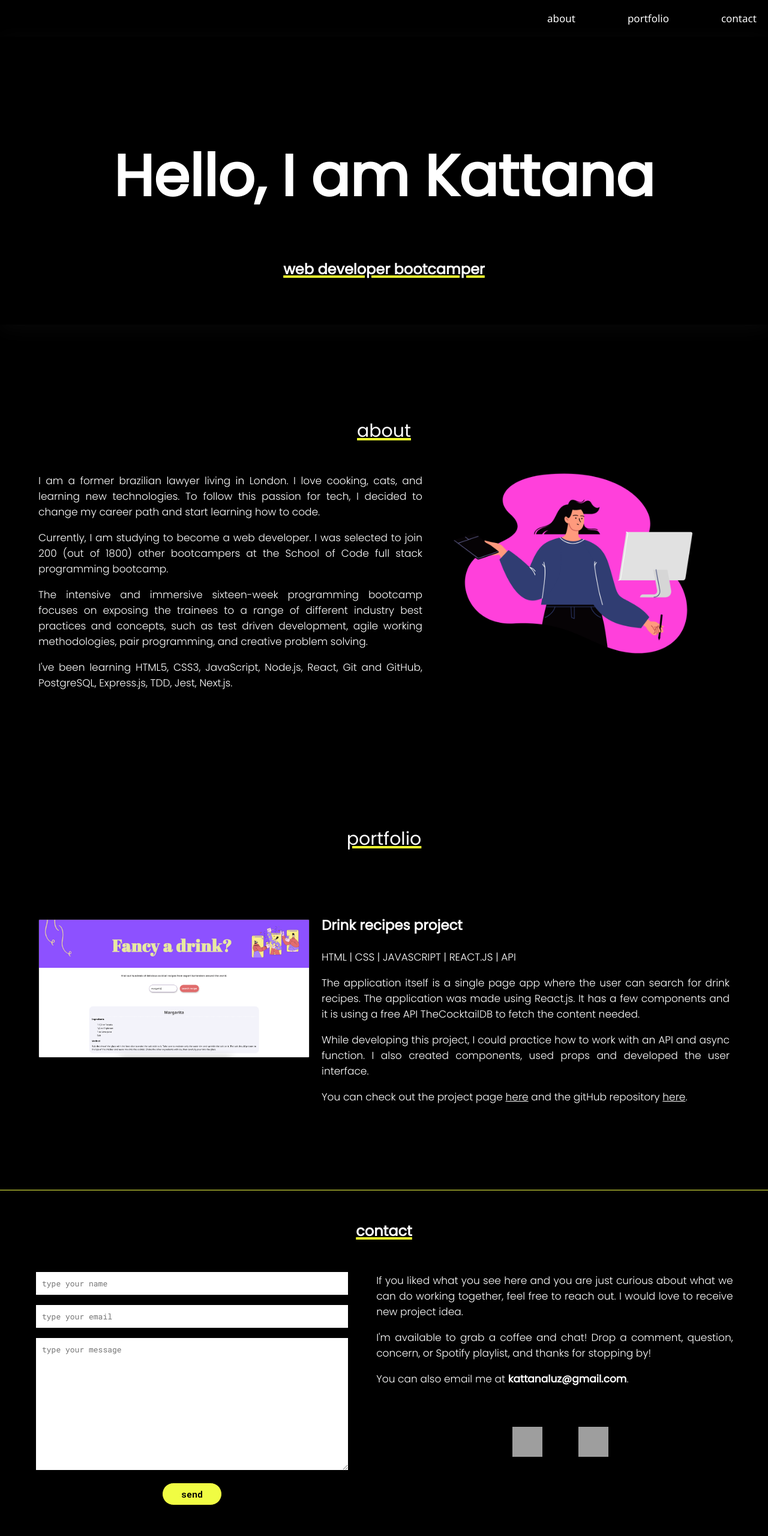
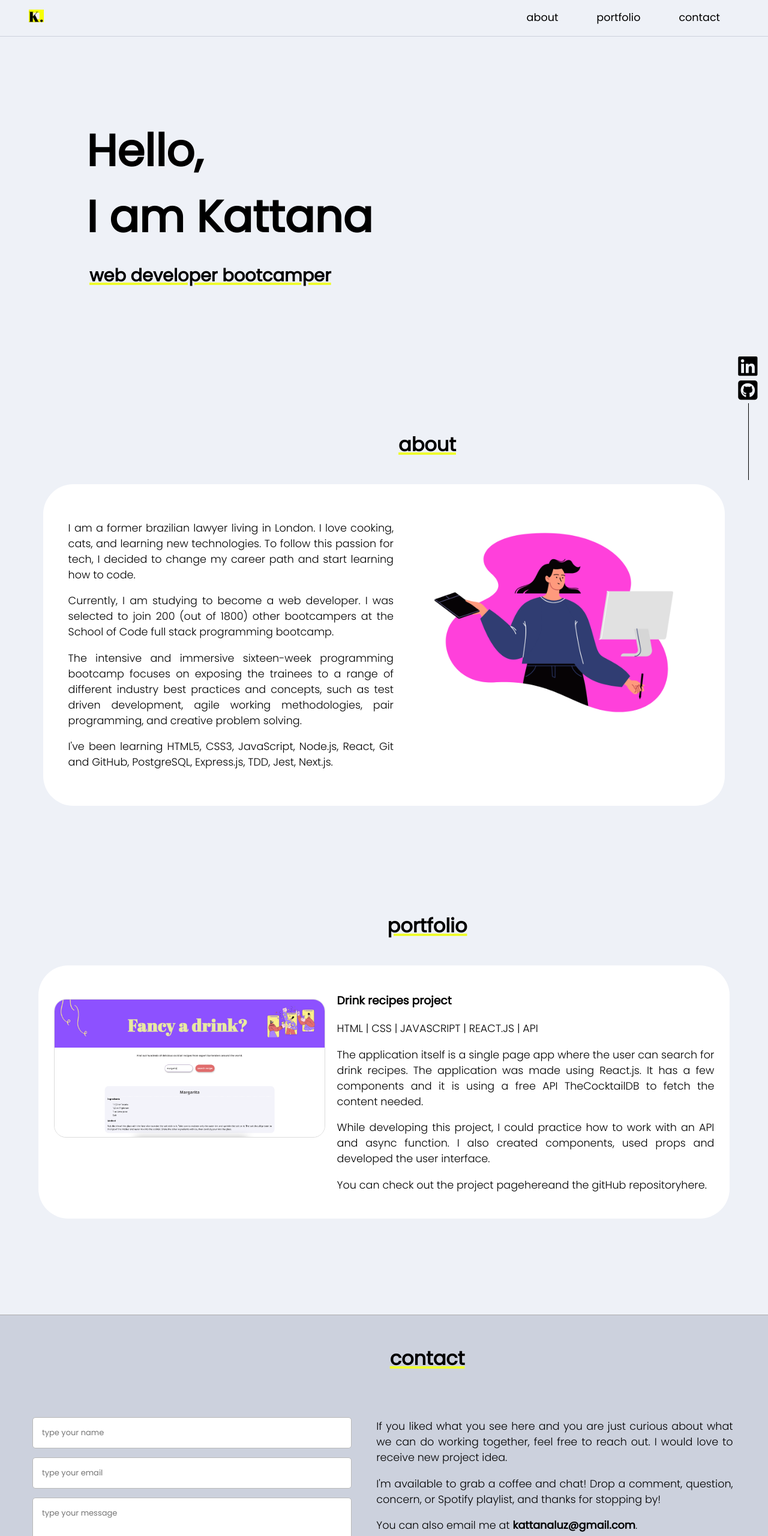
Before and after one commit to kattanaluz/portfolio1, a React app: page / in a window 1280 px wide. Shown: the top 2560 px of the page at 60% size. Built offline with nearby package versions, Linux system fonts and the light colour scheme; grey boxes are pictures that could not be loaded.

Commit message:
Changed styles

```diff
--- a/public/index.html
+++ b/public/index.html
@@ -24,7 +24,15 @@
       work correctly both with client-side routing and a non-root public URL.
       Learn how to configure a non-root public URL by running `npm run build`.
     -->
-    <title>Kattana Luz</title>
+    <script
+      src="https://kit.fontawesome.com/a076d05399.js"
+      crossorigin="anonymous"
+    ></script>
+    <script
+      src="https://kit.fontawesome.com/a076d05399.js"
+      crossorigin="anonymous"
+    ></script>
+    <title>Kattana Luz | Web Developer</title>
   </head>
   <body>
     <noscript>You need to enable JavaScript to run this app.</noscript>
--- a/src/components/about/index.module.css
+++ /dev/null
@@ -1,26 +0,0 @@
-@import url("https://fonts.googleapis.com/css2?family=Poppins:wght@100;200;300;400&display=swap");
-
-.aboutWrapperDiv {
-  background-color: rgb(255, 255, 255);
-  color: rgb(0, 0, 0);
-  margin: 9% 2% 20px 2%;
-  padding: 2%;
-  border-radius: 20px;
-  box-shadow: 5px 5px 33px 0px rgba(33, 33, 33, 0.062);
-}
-
-.aboutH2 {
-  font-family: "Noto Sans", sans-serif;
-  text-decoration: 4px underline rgb(238, 252, 46);
-  font-size: 30px;
-  font-weight: 400;
-  color: black;
-}
-
-.aboutParagraphs {
-  text-align: justify;
-}
-
-p {
-  font-family: "Poppins", sans-serif;
-}
--- a/src/components/app/app.js
+++ b/src/components/app/app.js
@@ -3,7 +3,6 @@ import LandDisplay from "../landDisplay";
 import Nav from "../nav";
 import TechDisplay from "../techDisplay";
 import Portfolio from "../portfolio";
-import About from "../about";
 import Contact from "../contact";
 
 function App() {
--- a/src/components/contact/index.js
+++ b/src/components/contact/index.js
@@ -1,10 +1,11 @@
+import Icons from "../icons";
 import css from "./index.module.css";
 
 function Contact() {
   return (
-    <div className={css.contact} id="contact">
+    <div className={css.contactWrapper} id="contact">
       <h2 className={css.contactH2}>contact</h2>
-      <div className={css.contactWrapper}>
+      <div className={css.contactParagraphsWrapper}>
         <div className={css.formWrapper}>
           <form
             action="https://formsubmit.co/kattanaluz@gmail.com"
@@ -59,45 +60,13 @@ function Contact() {
             You can also email me at{" "}
             <span id={css.email}>kattanaluz@gmail.com</span>.
           </p>
-          <ul className={css.icons}>
-            <li>
-              <a
-                href="https://github.com/kattanaluz"
-                title="Image from freeiconspng.com"
-                target="_blank"
-              >
-                <img
-                  src="https://www.freeiconspng.com/uploads/github-icon-9.png"
-                  width="50"
-                  height="50"
-                  alt="GitHub Logo"
-                />
-              </a>
-            </li>
-
-            <li>
-              <a
-                href="https://www.linkedin.com/in/kattana-luz-6b1000124/"
-                title="Image from freeiconspng.com"
-                target="_blank"
-              >
-                <img
-                  src="https://www.freeiconspng.com/uploads/displaying-19-gallery-images-for-linkedin-logo-png-25.png"
-                  width="50"
-                  height="50"
-                  alt="Linkedin Logo"
-                />
-              </a>
-            </li>
-          </ul>
+          <Icons />
         </div>
       </div>
       <a href="#top" id={css.backToTop}>
         back to the top
       </a>
-      <p className={css.designAuthor}>
-        CREATED AND DESIGNED BY KATTANA LUZ | 2022
-      </p>
+      <p id={css.designAuthor}>CREATED AND DESIGNED BY KATTANA LUZ | 2022</p>
     </div>
   );
 }
--- a/src/components/contact/index.module.css
+++ b/src/components/contact/index.module.css
@@ -1,12 +1,19 @@
-.contact {
-  background-color: rgba(0, 0, 0, 0.897);
-  padding-top: 15px;
-  padding-bottom: 15px;
-  border-top: 0.5px solid rgb(240, 252, 67);
-  height: fit-content;
+.contactH2 {
+  font-size: 2rem;
+  text-align: center;
+  padding: 2rem;
+  font-weight: 900;
 }
 
 .contactWrapper {
+  margin-top: 10rem;
+  padding-bottom: 3rem;
+  height: fit-content;
+  background-color: #ccd1dd;
+  border-top: 0.5px solid rgb(173, 173, 173);
+}
+
+.contactParagraphsWrapper {
   display: flex;
   flex-direction: row;
   margin-bottom: 50px;
@@ -17,15 +24,7 @@
   width: 50%;
 }
 
-.contactH2 {
-  color: white;
-  text-decoration: 4px underline rgb(238, 252, 46);
-  padding: 15px;
-}
-
 .contactWrapper p {
-  color: white;
-  font-size: 17px;
   text-align: justify;
   padding-right: 20px;
 }
@@ -37,17 +36,17 @@
 
 form {
   text-align: center;
-  font-family: "Roboto Mono", monospace;
-  font-size: 19px;
+  font-size: 17px;
 }
 
 input {
   width: 500px;
-  font-family: "Roboto Mono", monospace;
   font-size: 13px;
+  font-family: inherit;
   text-align: start;
-  padding: 10px;
-  border: 1px solid black;
+  padding: 15px;
+  border: 0.5px solid rgb(185, 185, 185);
+  border-radius: 5px;
   margin-top: 15px;
 }
 
@@ -57,14 +56,15 @@ input:focus {
 
 textarea {
   width: 500px;
-  font-family: "Roboto Mono", monospace;
   font-size: 13px;
   text-align: start;
-  padding: 10px;
-  border: 1px solid black;
+  padding: 15px;
+  border: 0.5px solid rgb(185, 185, 185);
+  border-radius: 5px;
   margin-top: 15px;
   resize: vertical;
   min-height: 200px;
+  font-family: inherit;
 }
 
 textarea:focus {
@@ -76,38 +76,51 @@ textarea:focus {
   text-align: center;
   padding: 8px;
   border-radius: 30px;
-  background-color: rgb(240, 252, 67);
+  background-color: rgb(236, 236, 236);
   font-size: 15px;
   font-weight: bolder;
+  border: 1px solid rgb(170, 169, 169);
+}
+
+.inputButton:hover {
+  background-color: rgb(240, 252, 67);
 }
 
 .icons {
-  padding: 50px;
-  text-align: center;
+  text-align: end;
+  display: flex;
+  flex-direction: column;
 }
 
-li {
-  display: inline-block;
-  margin-right: 30px;
-  margin-left: 30px;
+li:nth-child(1) {
+  position: fixed;
+  overflow-y: scroll;
+  bottom: 2rem;
+  right: 0.1rem;
+  padding: 0;
 }
 
-.designAuthor {
-  margin-top: 70px;
-  color: white;
-  font-size: 13px;
+li:nth-child(2) {
+  position: fixed;
+  overflow-y: scroll;
+  bottom: 6rem;
+  right: 0.1rem;
+  padding: 0;
+}
+
+.iconsLink {
+}
+
+#designAuthor {
+  margin-top: 3rem;
+  font-size: inherit;
+  text-align: center;
 }
 
 #email {
   font-weight: bolder;
 }
 
-#backToTop {
-  font-family: "Roboto Mono", monospace;
-  font-size: 16px;
-  color: white;
+#backToTop:hover {
+  text-decoration: 3px underline rgb(238, 252, 46);
 }
-
-#backToTop:hover {
-  text-decoration: 3px underline rgb(255, 255, 255);
-}
--- a/src/components/form/index.module.css
+++ /dev/null
@@ -1,39 +0,0 @@
-.formWrapper {
-  width: 800px;
-  height: 600px;
-  background-color: rgb(0, 0, 0);
-}
-
-form {
-  text-align: center;
-  font-family: "Roboto Mono", monospace;
-  font-size: 19px;
-}
-
-input {
-  width: 500px;
-  font-family: "Roboto Mono", monospace;
-  font-size: 13px;
-  text-align: start;
-  padding: 10px;
-  border: 1px solid black;
-  margin-top: 10px;
-}
-
-input:focus {
-  outline-color: rgb(238, 252, 46);
-}
-
-.inputMessage {
-  min-height: 200px;
-}
-
-.inputButton {
-  width: 100px;
-  text-align: center;
-  padding: 8px;
-  border-radius: 30px;
-  background-color: rgb(238, 252, 46);
-  font-size: 15px;
-  font-weight: bolder;
-}
--- /dev/null
+++ b/src/components/icons/index.js
@@ -0,0 +1,22 @@
+import css from "./index.module.css";
+
+export default function Icons() {
+  return (
+    <div>
+      <div className={css.linkedinIcon}>
+        <a
+          href="https://www.linkedin.com/in/kattana-luz-6b1000124/"
+          target="_blank"
+        >
+          <i class="fab fa-linkedin"></i>
+        </a>
+        <div className={css.gitIcon}>
+          <a href="https://github.com/kattanaluz" target="_blank">
+            <i class="fab fa-github-square"></i>
+          </a>
+        </div>
+      </div>
+      <div className={css.line}></div>
+    </div>
+  );
+}
--- /dev/null
+++ b/src/components/icons/index.module.css
@@ -0,0 +1,42 @@
+.gitIcon {
+  position: fixed;
+  bottom: 0;
+  height: 10.5rem;
+  right: 1.1rem;
+}
+
+.linkedinIcon {
+  position: fixed;
+  bottom: 0;
+  height: 13rem;
+  right: 1.1rem;
+}
+
+i {
+  font-size: 2.3rem;
+}
+
+i:hover {
+  background-color: rgb(251, 255, 0);
+}
+
+.line {
+  position: fixed;
+  bottom: 0;
+  right: 2rem;
+  height: 8rem;
+  width: 0.09rem;
+  background-color: black;
+}
+
+@media (max-width: 600px) {
+  .linkedinIcon {
+    display: none;
+  }
+  .gitIcon {
+    display: none;
+  }
+  .line {
+    display: none;
+  }
+}
--- a/src/components/landDisplay/index.js
+++ b/src/components/landDisplay/index.js
@@ -7,10 +7,11 @@ function LandDisplay() {
         <div className={css.landMessageWrapper}>
           <div className={css.landMessage}>
             <h1>
-              Hello, I am <span className={css.name}> Kattana</span>
+              <span className={css.hello}>Hello, </span>
+              <span className={css.name}>I am Kattana</span>
             </h1>
           </div>
-          <h2>web developer bootcamper</h2>
+          <h2 className={css.LandDisplayH3}>web developer bootcamper</h2>
         </div>
       </div>
     </div>
--- a/src/components/landDisplay/landDisplay.module.css
+++ b/src/components/landDisplay/landDisplay.module.css
@@ -5,23 +5,28 @@
 .wrapper {
   height: 30rem;
   width: auto;
-  box-shadow: 1px 6px 33px 0px rgba(89, 89, 89, 0.103);
-  background-color: rgb(0, 0, 0);
 }
 
 h1 {
   text-align: start;
   font-family: "Poppins", sans-serif;
-  color: rgb(255, 255, 255);
-  font-size: 6rem;
-  padding-top: 10rem;
-  text-align: center;
+  padding-top: 8.5rem;
   margin-top: 0;
+  margin-left: 9rem;
+  font-size: 4.6rem;
+  margin-bottom: 0rem;
 }
 
 h2 {
-  text-align: center;
+  text-align: start;
   font-family: "Poppins", sans-serif;
   text-decoration: 4px underline rgb(238, 252, 46);
-  color: rgb(255, 255, 255);
+  margin-left: 9rem;
+  font-size: 1.8rem;
+  margin-top: 1rem;
+  /* background-color: rgb(238, 252, 46); */
 }
+
+.name {
+  display: block;
+}
--- a/src/components/nav/index.js
+++ b/src/components/nav/index.js
@@ -1,16 +1,20 @@
 import css from "./index.module.css";
+import image from "./logo.png";
 function Nav() {
   return (
     <nav className={css.navBar} id="top">
-      <span>
+      <div className={css.logoDiv}>
+        <img className={css.logo} alt="logo" src={image}></img>
+      </div>
+      <div>
         <a href="#about">about</a>
-      </span>
-      <span>
+      </div>
+      <div>
         <a href="#portfolio">portfolio</a>
-      </span>
-      <span>
+      </div>
+      <div>
         <a href="#contact">contact</a>
-      </span>
+      </div>
     </nav>
   );
 }
--- a/src/components/nav/index.module.css
+++ b/src/components/nav/index.module.css
@@ -1,21 +1,19 @@
-@import url("https://fonts.googleapis.com/css2?family=Noto+Sans:ital,wght@0,400;0,700;1,400;1,700&display=swap");
-
 .navBar {
   display: flex;
   flex-direction: row;
-  justify-content: flex-end;
-  gap: 7%;
-  padding: 1.5%;
-  background-color: rgb(0, 0, 0);
+  justify-content: flex-start;
+  gap: 4rem;
+  padding: 1rem;
+  background-color: inherit;
+  padding-right: 5rem;
+  border-bottom: 0.5px solid #ccd1dd;
 }
 
-.navBar a {
-  font-family: "Noto Sans", sans-serif;
-  font-size: 17px;
-  text-decoration: none;
-  color: rgb(255, 255, 255);
+.logoDiv {
+  width: 70%;
+  text-align: start;
+  margin-left: 2rem;
 }
-
-a:hover {
-  text-decoration: 5px underline rgb(29, 27, 49);
+.logo {
+  height: 1.3rem;
 }
--- a/src/components/portfolio/index.js
+++ b/src/components/portfolio/index.js
@@ -7,7 +7,11 @@ function Portfolio() {
       <h2 className={css.portfolioH2}>portfolio</h2>
       <div className={css.projectsDiv}>
         <div className={css.drinkApp}>
-          <a href="https://stoic-elion-211222.netlify.app/" target="_blank">
+          <a
+            className={css.imageLink}
+            href="https://stoic-elion-211222.netlify.app/"
+            target="_blank"
+          >
             <img
               className={css.drinkAppImg}
               src={drinkApp}
@@ -16,26 +20,24 @@ function Portfolio() {
           </a>
           <div className={css.drinkAppText}>
             <h3>Drink recipes project</h3>
-            <p className={css.portfolioParagraph}>
-              HTML | CSS | JAVASCRIPT | REACT.JS | API
-            </p>
-            <p className={css.portfolioParagraph}>
+            <p>HTML | CSS | JAVASCRIPT | REACT.JS | API</p>
+            <p>
               The application itself is a single page app where the user can
               search for drink recipes. The application was made using React.js.
               It has a few components and it is using a free API TheCocktailDB
               to fetch the content needed.
             </p>
-            <p className={css.portfolioParagraph}>
+            <p>
               While developing this project, I could practice how to work with
               an API and async function. I also created components, used props
               and developed the user interface.
             </p>
-            <p className={css.portfolioParagraph}>
-              You can check out the project page{" "}
+            <p>
+              You can check out the project page
               <a href="https://stoic-elion-211222.netlify.app/" target="_blank">
                 here
-              </a>{" "}
-              and the gitHub repository{" "}
+              </a>
+              and the gitHub repository
               <a
                 href="https://github.com/kattanaluz/practice-project-drinks-recipe"
                 target="_blank"
--- a/src/components/portfolio/index.module.css
+++ b/src/components/portfolio/index.module.css
@@ -1,18 +1,12 @@
-@import url("https://fonts.googleapis.com/css2?family=Anton&family=Poppins:wght@100;200;300;400&display=swap");
 .portfolioWrapper {
-  margin-top: 600px;
-  margin-bottom: 100px;
+  margin-top: 10rem;
 }
 
 .portfolioH2 {
+  font-size: 2rem;
   text-align: center;
-  font-family: "Poppins", sans-serif;
-  padding: 5px;
-  font-weight: 400;
-  margin-bottom: 50px;
-  text-decoration: 4px underline rgb(238, 252, 46);
-  font-size: 30px;
-  color: rgb(255, 255, 255);
+  padding: 1rem;
+  font-weight: 900;
 }
 
 .projectsDiv {
@@ -24,15 +18,15 @@
   display: flex;
   flex-direction: row;
   padding: 2%;
-  margin-left: 3%;
-  margin-right: 3%;
-  background-color: rgba(0, 0, 0, 0.151);
+  margin-left: 5%;
+  margin-right: 5%;
+  background-color: rgb(255, 255, 255);
   border-radius: 50px;
 }
 
 .drinkAppImg {
-  border: 0.5px solid rgb(34, 34, 34);
-  border-radius: 2px;
+  border: 0.5px solid rgb(219, 219, 219);
+  border-radius: 20px;
   width: 450px;
   margin-top: 30px;
 }
@@ -42,23 +36,6 @@
   text-align: justify;
 }
 
-h3 {
-  font-family: "Poppins", sans-serif;
-  font-size: 23px;
-  color: white;
+.imageLink:hover {
+  background-color: inherit;
 }
-
-a {
-  color: rgb(255, 255, 255);
-  text-decoration: 1px underline solid rgb(255, 255, 255);
-  font-size: 17px;
-}
-
-a:hover {
-  text-decoration: 4px underline rgb(238, 252, 46);
-}
-
-.portfolioParagraph {
-  font-family: "Poppins", sans-serif;
-  color: rgb(255, 255, 255);
-}
--- a/src/components/techDisplay/index.js
+++ b/src/components/techDisplay/index.js
@@ -3,9 +3,9 @@ import css from "./index.module.css";
 
 function TechDisplay() {
   return (
-    <div id="about">
-      <h2 className={css.h2Header}>about</h2>
-      <div className={css.techDisplayWrapper}>
+    <div id="about" className={css.techDisplayWrapper}>
+      <h2 className={css.aboutH2}>about</h2>
+      <div className={css.techParagraphsWrapper}>
         <div className={css.textDiv}>
           <p>
             I am a former brazilian lawyer living in London. I love cooking,
--- a/src/components/techDisplay/index.module.css
+++ b/src/components/techDisplay/index.module.css
@@ -1,30 +1,34 @@
-@import url("https://fonts.googleapis.com/css2?family=Anton&family=Poppins:wght@100;200;300;400&display=swap");
-.h2Header {
-  margin-top: 150px;
-  font-family: "Poppins", sans-serif;
-  text-align: center;
-  padding: 5px;
-  font-size: 30px;
-  font-weight: 500;
-  text-decoration: 4px underline rgb(238, 252, 46);
-  font-size: 30px;
-  color: rgb(255, 255, 255);
+.techDisplayWrapper {
+  margin-top: 10rem;
 }
 
-.techDisplayWrapper {
+.aboutH2 {
+  font-size: 2rem;
+  text-align: center;
+  padding: 1rem;
+  font-weight: 900;
+}
+
+.techParagraphsWrapper {
   display: flex;
   flex-direction: row;
-  height: 0px;
+  background-color: white;
+  padding: 2%;
+  margin-left: 4.5rem;
+  margin-right: 4.5rem;
+  background-color: rgb(255, 255, 255);
+  border-radius: 50px;
 }
 
 .textDiv {
   width: 50%;
   text-align: justify;
-  margin-left: 5%;
+  margin-left: 0;
+  padding: 1rem;
 }
 
 .imgDiv {
-  width: 10%;
+  margin-top: 2.3rem;
 }
 
 .imgTag {
@@ -33,9 +37,17 @@
   border: none;
 }
 
-p {
-  font-family: "Poppins", sans-serif;
-  font-size: 17px;
-  font-weight: 350;
-  color: white;
+@media (max-width: 1140px) {
+  .imgDiv {
+    display: none;
+  }
+  .textDiv {
+    width: 100%;
+  }
 }
+
+@media (max-width: 600px) {
+  .techParagraphsWrapper {
+    margin: 1%;
+  }
+}
--- a/src/index.css
+++ b/src/index.css
@@ -1,4 +1,32 @@
+@import url("https://fonts.googleapis.com/css2?family=Anton&family=Poppins:wght@100;200;300;400&display=swap");
 body {
   margin: 0;
-  background-color: rgb(0, 0, 0);
+  font-family: "Poppins", sans-serif;
+  background-color: #eef1f7;
+  color: rgb(0, 0, 0);
 }
+
+a {
+  color: inherit;
+  font-size: 1.1rem;
+  text-decoration: none;
+}
+
+a:hover {
+  text-decoration: 6px underline rgb(238, 252, 46);
+  background-color: rgb(238, 252, 46);
+}
+
+p {
+  color: inherit;
+  font-size: 1.1rem;
+  font-weight: 350;
+}
+
+h2 {
+  font-size: 1rem;
+  margin-top: 14rem;
+  text-align: center;
+  padding: 5px;
+  text-align: center;
+}
```
Also changed, not shown: src/components/about/index.js (deleted, +0 -37 lines), src/components/form/index.js (deleted, +0 -28 lines), src/components/nav/logo.png (added).
